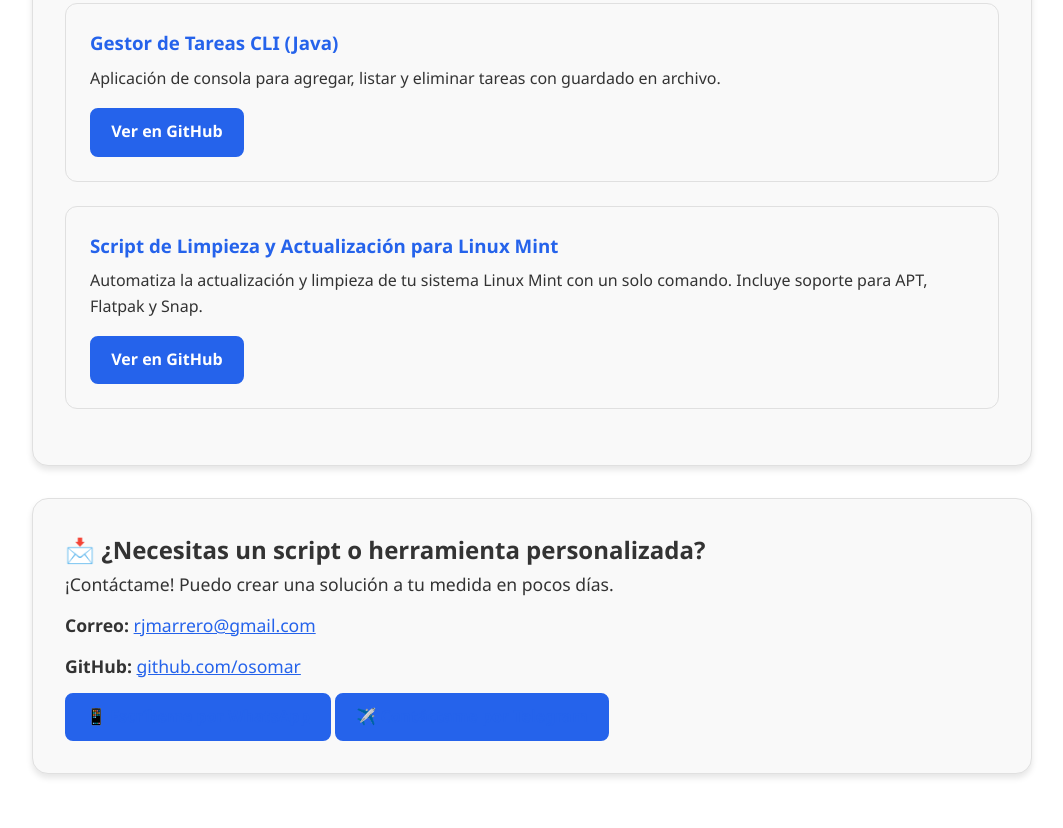
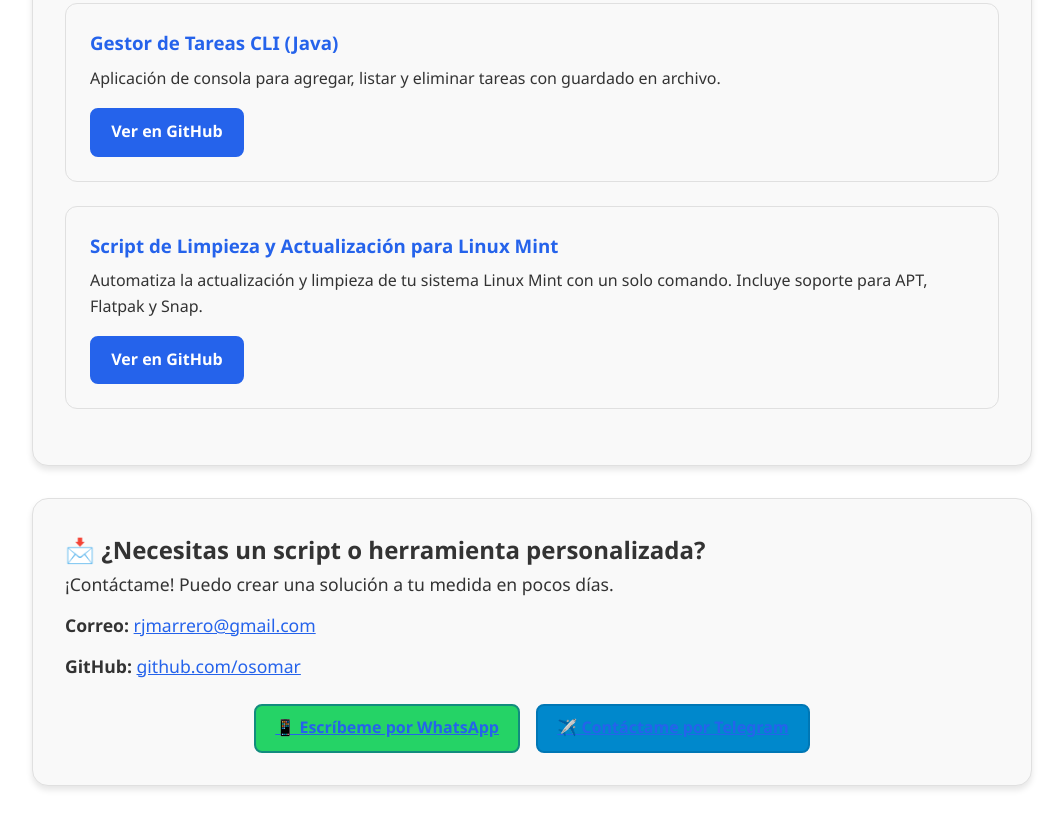
Before and after one commit to osomar/osomar.github.io, a plain HTML site: page index.html in a window 1280 px wide. Shown: the part 1192-2020 px from the top of the page, without its empty margins (108-1171 px from the left). Drawn offline with Linux system fonts and the light colour scheme.

Commit message:
Update styles.css

```diff
--- a/styles.css
+++ b/styles.css
@@ -148,6 +148,20 @@ header h1 {
 .contact a:hover {
   text-decoration: none;
 }
+/* En styles.css */
+.contact-buttons {
+  display: flex;
+  flex-wrap: wrap;
+  gap: 1rem;
+  margin-top: 1.5rem;
+  justify-content: center;
+}
+
+.btn.whatsapp { background-color: #25D366; border-color: #128C7E; }
+.btn.whatsapp:hover { background: transparent; color: #25D366; }
+
+.btn.telegram { background-color: #0088cc; border-color: #0077b5; }
+.btn.telegram:hover { background: transparent; color: #0088cc; }
 
 /* ===== TOGGLE DE TEMA ===== */
 .theme-toggle {
```
